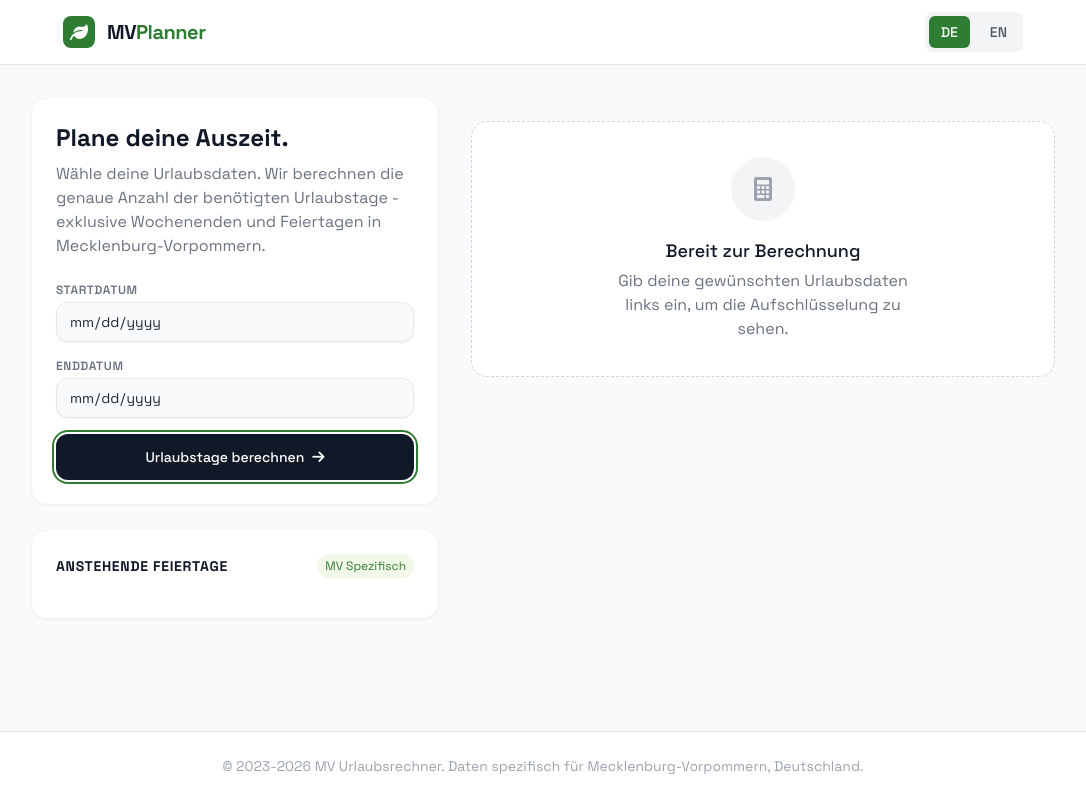
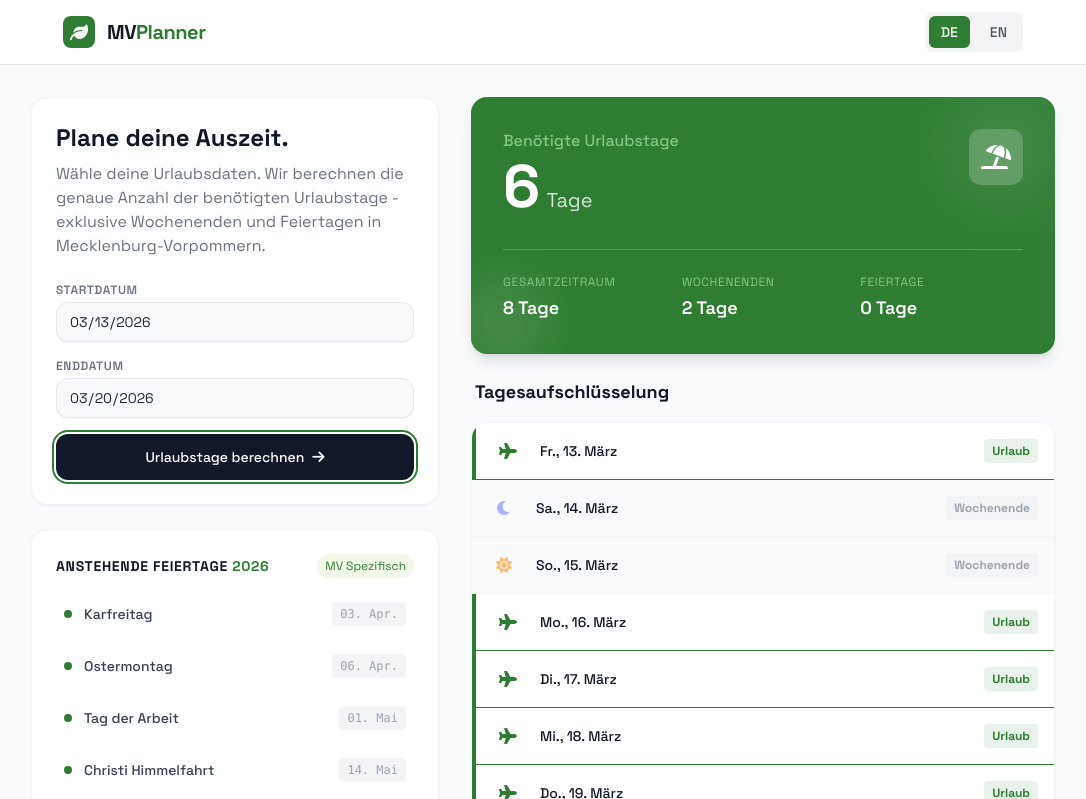
Before and after one commit to lorenz233/Urlaubstage-planer-, a plain HTML site: page index.html in a window 1280 px wide. Both pictures are taken after a click on the button "Urlaubstage berechnen". Shown: the top 799 px of the page, without its empty margins (97-1183 px from the left). Drawn offline with nearby package versions, Linux system fonts and the light colour scheme.

Commit message:
Fix endYear calculation and enhance holiday handling

```diff
--- a/index.html
+++ b/index.html
@@ -66,6 +66,7 @@
        .lang-btn { transition: all 0.3s ease; }
        .lang-btn.active { background-color: #2E7D32; color: white; }
    </style>
+<base target="_blank">
 </head>
 <body class="bg-gray-50 text-gray-800 min-h-screen flex flex-col font-sans selection:bg-mv-green selection:text-white">
 
@@ -392,4 +393,134 @@
            }
 
            const startYear = start.getFullYear();
-           const endYear = end.getFullYea
+           const endYear = end.getFullYear();
+           let allHolidays = [];
+           for (let y = startYear; y <= endYear; y++) {
+               allHolidays = allHolidays.concat(getHolidaysForYear(y));
+           }
+
+           let current = new Date(start);
+           let leaveDays = 0;
+           let weekendDays = 0;
+           let holidayDays = 0;
+           let totalSpan = 0;
+           const dayBreakdown = [];
+           const dateFormat = translations[currentLang].dateFormat;
+           const t = translations[currentLang].dayLabels;
+
+           while (current <= end) {
+               totalSpan++;
+               const dayOfWeek = current.getDay();
+               const isWeekend = (dayOfWeek === 0 || dayOfWeek === 6);
+               const isHoliday = allHolidays.some(h => h.date.getTime() === current.getTime());
+               const holidayName = isHoliday ? allHolidays.find(h => h.date.getTime() === current.getTime()).name : '';
+
+               let type = 'work';
+               let cssClass = 'bg-white';
+               let icon = '<i class="fa-solid fa-briefcase text-gray-300"></i>';
+               let label = '';
+
+               if (isWeekend) {
+                   weekendDays++;
+                   type = 'weekend';
+                   cssClass = 'bg-gray-50';
+                   label = t.weekend;
+                   icon = dayOfWeek === 0
+                       ? '<i class="fa-solid fa-sun text-orange-300"></i>'
+                       : '<i class="fa-solid fa-moon text-indigo-300"></i>';
+               } else if (isHoliday) {
+                   holidayDays++;
+                   type = 'holiday';
+                   cssClass = 'bg-mv-light/50';
+                   label = t.holiday;
+                   icon = '<i class="fa-solid fa-star text-mv-green"></i>';
+               } else {
+                   leaveDays++;
+                   type = 'leave';
+                   cssClass = 'bg-white border-l-4 border-mv-green';
+                   label = t.leave;
+                   icon = '<i class="fa-solid fa-plane text-mv-green"></i>';
+               }
+
+               dayBreakdown.push({
+                   dateStr: current.toLocaleDateString(dateFormat, { weekday: 'short', day: '2-digit', month: 'short' }),
+                   type: type,
+                   name: holidayName,
+                   cssClass: cssClass,
+                   icon: icon,
+                   label: label
+               });
+
+               current.setDate(current.getDate() + 1);
+           }
+
+           updateResults(leaveDays, weekendDays, holidayDays, totalSpan, dayBreakdown);
+       }
+
+       function updateResults(leave, weekends, holidays, span, breakdown) {
+           document.getElementById('emptyState').classList.add('hidden');
+           const resultCard = document.getElementById('resultCard');
+           resultCard.classList.remove('hidden');
+
+           const t = translations[currentLang];
+
+           animateValue("totalDays", 0, leave, 800);
+           document.getElementById('totalSpan').textContent = `${span} ${t.totalSpanLabel}`;
+           document.getElementById('weekendDays').textContent = `${weekends} ${t.daysLabel}`;
+           document.getElementById('holidayDays').textContent = `${holidays} ${t.daysLabel}`;
+
+           const listContainer = document.getElementById('dayList');
+           listContainer.innerHTML = '';
+
+           breakdown.forEach((day) => {
+               const row = document.createElement('div');
+               row.className = `flex items-center justify-between p-4 border-b border-gray-100 last:border-0 ${day.cssClass} transition-colors hover:bg-gray-50`;
+
+               const typeLabel = `<span class="text-xs font-bold ${day.type === 'leave' ? 'text-mv-green bg-mv-green/10' : 'text-gray-400 bg-gray-100'} px-2 py-1 rounded">${day.label}</span>`;
+
+               row.innerHTML = `
+                   <div class="flex items-center gap-4">
+                       <div class="w-8 flex justify-center">${day.icon}</div>
+                       <div>
+                           <p class="text-sm font-medium text-gray-900">${day.dateStr}</p>
+                           ${day.name ? `<p class="text-xs text-mv-green">${day.name}</p>` : ''}
+                       </div>
+                   </div>
+                   ${typeLabel}
+               `;
+               listContainer.appendChild(row);
+           });
+
+           document.getElementById('breakdownSection').classList.remove('hidden');
+       }
+
+       function animateValue(id, start, end, duration) {
+           const obj = document.getElementById(id);
+           let startTimestamp = null;
+           const step = (timestamp) => {
+               if (!startTimestamp) startTimestamp = timestamp;
+               const progress = Math.min((timestamp - startTimestamp) / duration, 1);
+               obj.innerHTML = Math.floor(progress * (end - start) + start);
+               if (progress < 1) {
+                   window.requestAnimationFrame(step);
+               }
+           };
+           window.requestAnimationFrame(step);
+       }
+
+       // Initialize
+       document.addEventListener('DOMContentLoaded', () => {
+           initSidebar();
+
+           const today = new Date();
+           const nextWeek = new Date();
+           nextWeek.setDate(today.getDate() + 7);
+           const nextWeekEnd = new Date();
+           nextWeekEnd.setDate(today.getDate() + 14);
+
+           document.getElementById('startDate').valueAsDate = nextWeek;
+           document.getElementById('endDate').valueAsDate = nextWeekEnd;
+       });
+   </script>
+</body>
+</html>
```
